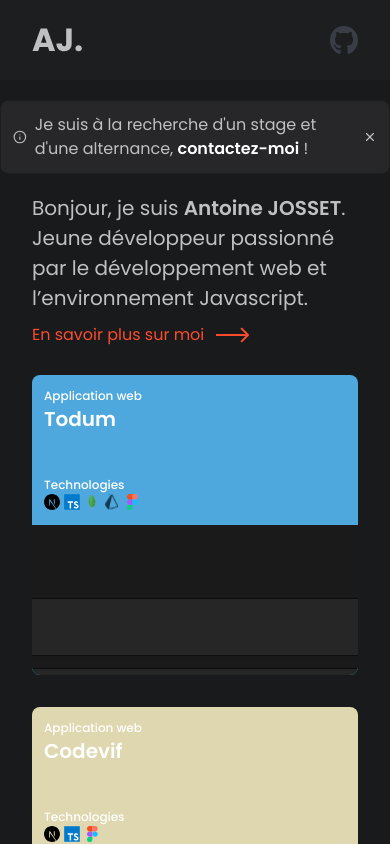
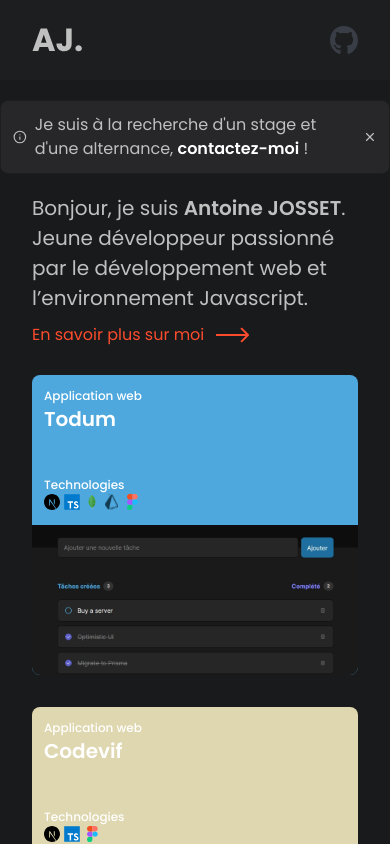
Before and after one commit to aBgAmeuR/Portfolio, a Next.js app: page / in a window 390 px wide. Shown: the top 844 px of the page. Built offline with nearby package versions, Linux system fonts and the light colour scheme.

Commit message:
style: image responsives

```diff
--- a/src/components/Projet.tsx
+++ b/src/components/Projet.tsx
@@ -8,21 +8,6 @@ type Props = {
 }
 
 function ProjetComponent({ data }: Props) {
-  function image() {
-    return (
-      <div>
-        <Image
-          alt={`${data.title} image`}
-          src={`/img/${data.image}-min.webp`}
-          style={{ userSelect: "none" }}
-          width={500}
-          height={500}
-          priority={true}
-        />
-      </div>
-    );
-  }
-
   function getIconCode(iconName: string) {
     const icon = icons.find((icon) => icon.name === iconName);
 
@@ -50,7 +35,16 @@ function ProjetComponent({ data }: Props) {
           ))}
         </ul>
       </div>
-      <div className="right">{image()}</div>
+      <div className="right">
+        <Image
+          alt={`${data.title} image`}
+          src={`/img/${data.image}-min.webp`}
+          style={{ userSelect: "none" }}
+          width={500}
+          height={500}
+          priority={true}
+        />
+      </div>
     </Link>
   );
 }
--- a/src/components/Projets.tsx
+++ b/src/components/Projets.tsx
@@ -7,21 +7,16 @@ const ProjetsList: React.FC = () => {
   const projets = data.filter(item => item.show === true);
   const uniqueYears = Array.from(new Set(projets.map(item => item.year)));
 
-  const getProjectList = () => {
-    const elements = uniqueYears.map((year, index) => (
+  return <div id="Projets">
+    {uniqueYears.map((year, index) => (
       <React.Fragment key={index}>
         <YearProjets year={year} />
-        {projets
-          .filter(item => item.year === year)
-          .map((item, index) => (
-            <ProjetComponent key={index} data={item} />
-          ))}
+        {projets.filter(item => item.year === year).map((item, index) => (
+          <ProjetComponent key={index} data={item} />
+        ))}
       </React.Fragment>
-    ));
-    return elements;
-  };
-
-  return <div id="Projets">{getProjectList()}</div>;
+    ))}
+  </div>;
 }
 
 export default ProjetsList;
--- a/src/styles/components/_Projets.scss
+++ b/src/styles/components/_Projets.scss
@@ -73,8 +73,9 @@
 }
 
 .Projet .right img {
-  width: auto;
+  width: 100%;
   height: 100%;
+  object-fit: cover;
 }
 
 @media screen and (max-width: 700px) {
--- a/src/styles/pages/_Projet.scss
+++ b/src/styles/pages/_Projet.scss
@@ -25,15 +25,26 @@
     "technologies deroulement" 1fr / 1fr 1fr;
   height: fit-content;
   padding-bottom: 32px;
+
+  &:nth-child(1) {
+    padding-right: 20px;
+  }
 }
 
 .imageProjetDiv {
   height: auto;
   max-height: 33vh;
+  width: 100%;
   display: flex;
   justify-content: center;
   align-items: center;
   overflow: hidden;
+
+  img {
+    width: 100%;
+    min-height: 100%;
+    object-fit: cover;
+  }
 }
 
 .ProjetPage #lateral-bar-component {
@@ -98,12 +109,18 @@
 }
 
 @media screen and (max-width: 828px) {
+  .ProjetPage {
+    text-align: justify;
+  }
   .contentProjet {
     grid-template:
       "objectif" min-content
       "deroulement" auto
       "github" auto
       "technologies" 1fr / 1fr;
+    &:nth-child(1) {
+      padding-right: 0px;
+    }
   }
   .imageProjetDiv {
     min-height: 25vh;
```
Also changed, not shown: src/app/projet/[...name]/page.tsx (+8 -7 lines).
